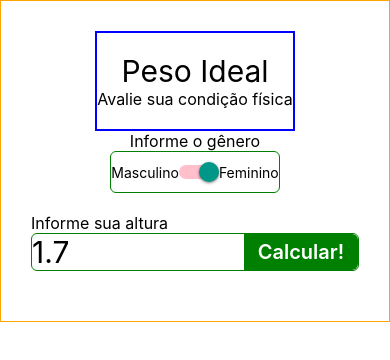
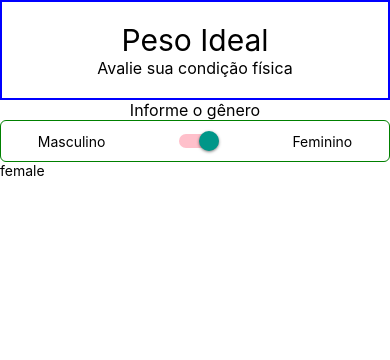
Before and after one commit to mrChernicharo/unigranrio-peso-ideal, a React Native app: screen / in a window 390 px wide. Shown: the top 360 px of the page. Built offline with nearby package versions, Linux system fonts and the light colour scheme.

Commit message:
restarting

```diff
--- a/App.tsx
+++ b/App.tsx
@@ -12,85 +12,25 @@ import {
   TextInputChangeEventData,
 } from "react-native";
 import Header from "./src/Header";
-import Gender from "./src/Gender";
+import GenderToggle from "./src/GenderToggle";
+
+export type Gender = "male" | "female";
 
 export default function App() {
-  const [userHeight, setUserHeight] = useState(1.7);
+  const [gender, setGender] = useState<Gender>("female");
 
-  // function handleHeightChange(e) {
-  //   console.log(e);
-  // }
+  function handleGenderToggle() {
+    const next = gender === "female" ? "male" : "female";
+    setGender(next);
+  }
+
   return (
-    <KeyboardAvoidingView style={styles.container}>
+    <SafeAreaView>
       <Header />
 
-      <Gender />
+      <GenderToggle gender={gender} genderToggle={handleGenderToggle} />
 
-      <View style={styles.inputGroupContainer}>
-        <Text style={styles.inputLabel}>Informe sua altura</Text>
-        <View style={styles.inputContainer}>
-          <TextInput
-            keyboardType="numeric"
-            style={styles.input}
-            // onTextInput={handleHeightChange}
-            value={String(userHeight)}
-          />
-          <TouchableOpacity style={styles.button}>
-            <Text style={styles.buttonText}>Calcular!</Text>
-          </TouchableOpacity>
-        </View>
-      </View>
-    </KeyboardAvoidingView>
+      <Text>{gender}</Text>
+    </SafeAreaView>
   );
 }
-
-const styles = StyleSheet.create({
-  container: {
-    // flex: 1,
-    backgroundColor: "#fff",
-    alignItems: "center",
-    justifyContent: "center",
-
-    padding: 30,
-    borderColor: "orange",
-    borderWidth: 1,
-  },
-  innerContainer: {
-    borderColor: "red",
-    borderWidth: 1,
-    borderRadius: 6,
-  },
-
-  inputGroupContainer: {
-    paddingVertical: 20,
-  },
-  inputContainer: {
-    flexDirection: "row",
-    borderColor: "green",
-    borderWidth: 1,
-    borderRadius: 6,
-  },
-  inputLabel: {
-    fontSize: 16,
-  },
-  input: {
-    display: "flex",
-    width: "65%",
-    fontSize: 30,
-    borderTopLeftRadius: 6,
-    borderBottomLeftRadius: 6,
-  },
-  button: {
-    backgroundColor: "green",
-    padding: 6,
-    width: "35%",
-    borderTopRightRadius: 6,
-    borderBottomRightRadius: 6,
-  },
-  buttonText: {
-    fontSize: 20,
-    fontWeight: "600",
-    textAlign: "center",
-    color: "#fff",
-  },
-});
--- a/src/Gender.tsx
+++ b/src/GenderToggle.tsx
@@ -1,15 +1,13 @@
-import React, { useState } from "react";
+import React from "react";
 import { StyleSheet, View, Switch, Text } from "react-native";
+import { Gender } from "../App";
 
-interface Props {}
+interface GenderProps {
+  gender: Gender;
+  genderToggle: () => void;
+}
 
-const Gender = () => {
-  const [gender, setGender] = useState("female");
-  function toggleSwitch() {
-    const next = gender === "female" ? "male" : "female";
-    setGender(next);
-  }
-
+const GenderToggle = ({ gender, genderToggle }: GenderProps) => {
   return (
     <View style={styles.outerContainer}>
       <Text style={styles.switchLabel}>Informe o gênero</Text>
@@ -19,7 +17,7 @@ const Gender = () => {
           trackColor={{ false: "lightblue", true: "pink" }}
           thumbColor={"#fff"}
           ios_backgroundColor={gender === "female" ? "pink" : "lightblue"}
-          onValueChange={toggleSwitch}
+          onValueChange={genderToggle}
           value={gender === "female"}
         />
         <Text>Feminino</Text>
@@ -27,6 +25,8 @@ const Gender = () => {
     </View>
   );
 };
+
+export default GenderToggle;
 
 const styles = StyleSheet.create({
   outerContainer: {
@@ -46,4 +46,3 @@ const styles = StyleSheet.create({
     fontSize: 16,
   },
 });
-export default Gender;
```
